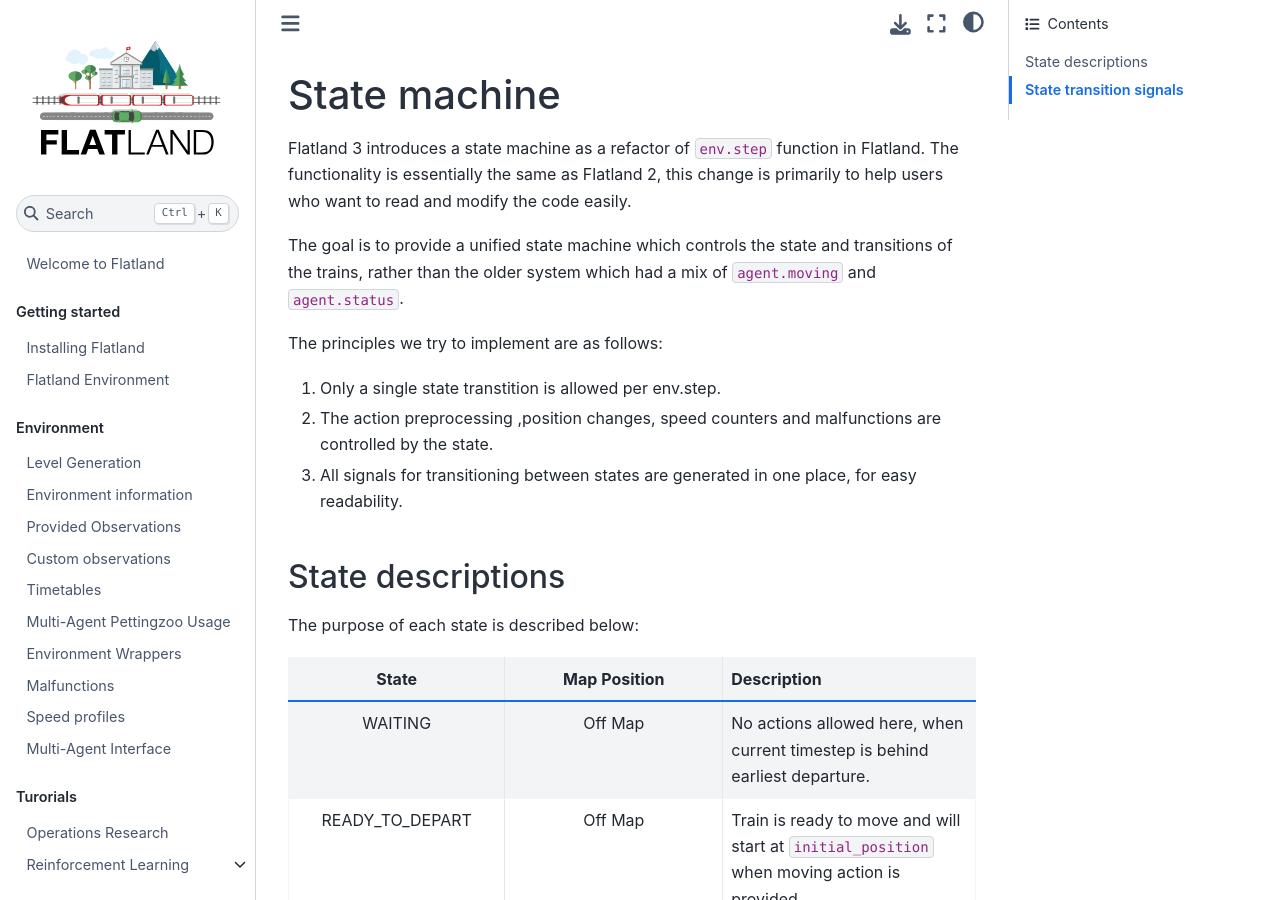
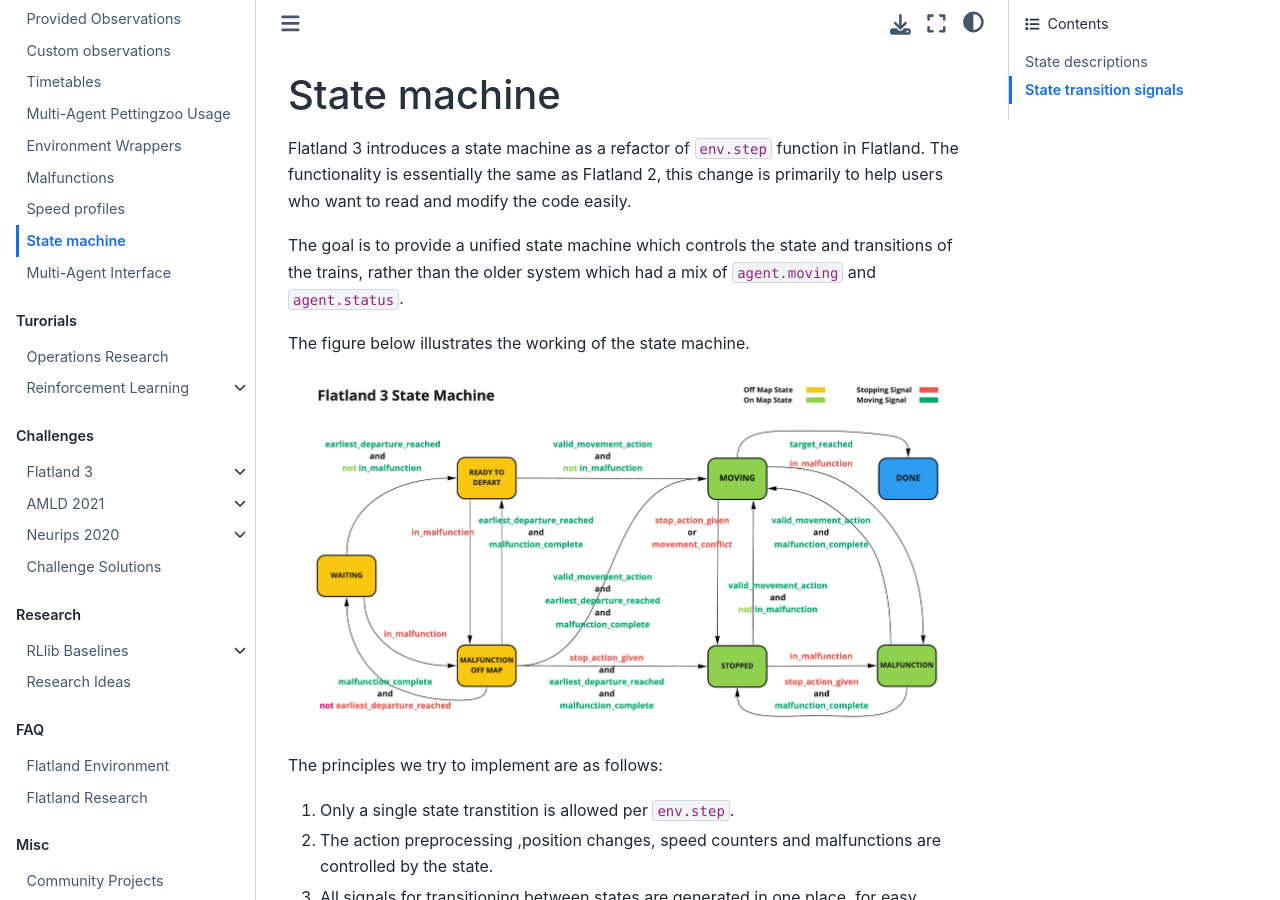
Before and after one commit to flatland-association/flatland-book, a Jupyter Book: the page built from environment/state_machine.md, in a window 1280 px wide and 900 px high. Built offline with Jupyter Book 1.0.4 settings and Sphinx 7.4.7 and the Sphinx Book theme 1.1.4, drawn with Linux system fonts in a browser that asks for light colours; pages that are not in the unit, such as notebooks, are missing from menus; some of the changed text lies outside the part shown.

Commit message:
add state machine diagram

```diff
--- a/_toc.yml
+++ b/_toc.yml
@@ -26,6 +26,7 @@
   - file: environment/wrappers
   - file: environment/stochasticity
   - file: environment/speed_profiles
+  - file: environment/state_machine
   - file: environment/pettingzoo
   - file: environment/Agent-Close-Following
   # - file: _sources/flatland/docs/10_interface_toc.rst
--- a/environment/state_machine.md
+++ b/environment/state_machine.md
@@ -4,13 +4,13 @@
 
 The goal is to provide a unified state machine which controls the state and transitions of the trains, rather than the older system which had a mix of `agent.moving` and `agent.status`.
 
-<!-- The figure below illustrates the working of the state machine. -->
+The figure below illustrates the working of the state machine.
 
-<!-- <Digram> -->
+![](../assets/images/Flatland_3_State_Machine.jpg)
 
 The principles we try to implement are as follows:
 
-1. Only a single state transtition is allowed per env.step.
+1. Only a single state transtition is allowed per `env.step`.
 
 2. The action preprocessing ,position changes, speed counters and malfunctions are controlled by the state.
 
```
Also changed, not shown: faq/env.md (+1 -1 lines), assets/images/Flatland_3_State_Machine.jpg (added).
